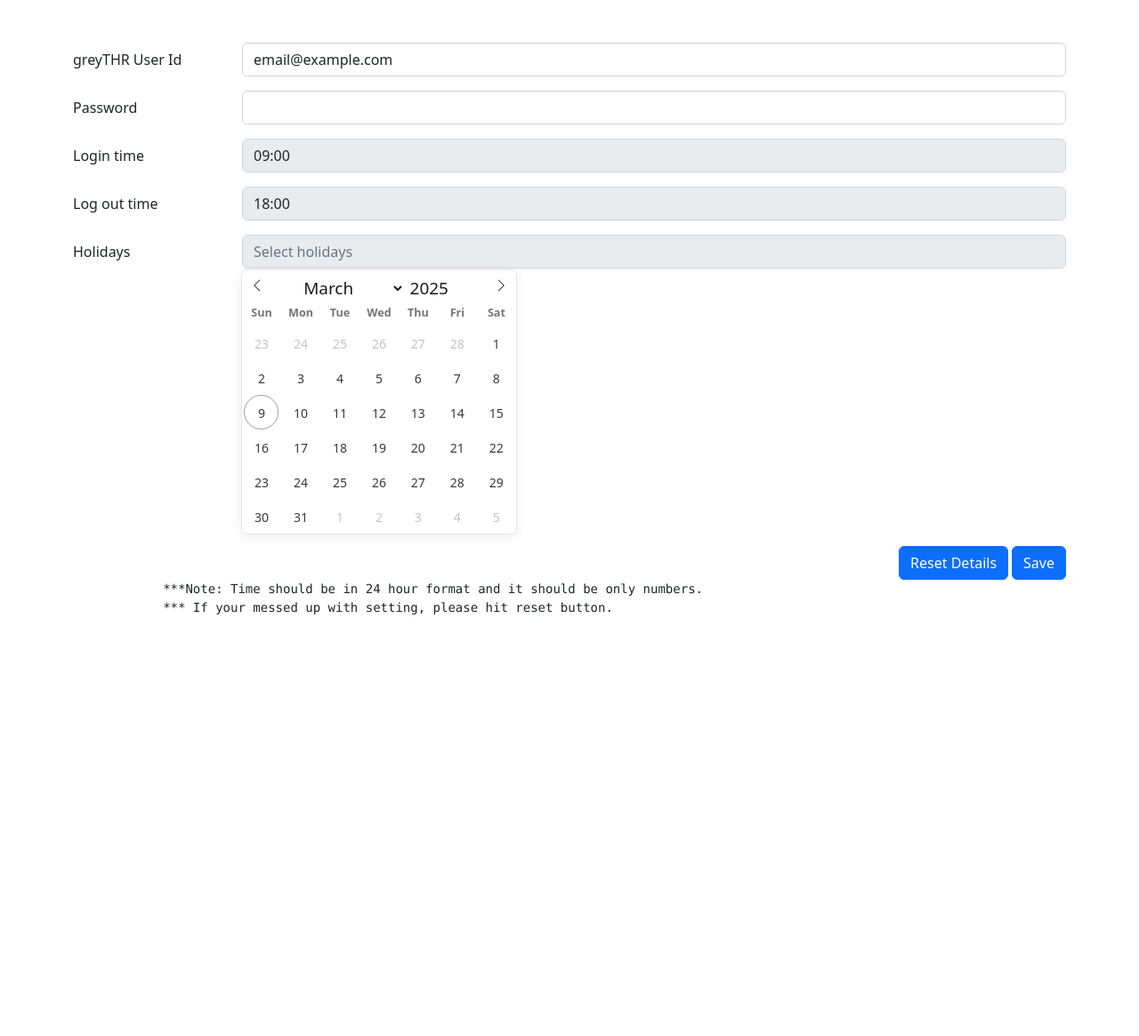
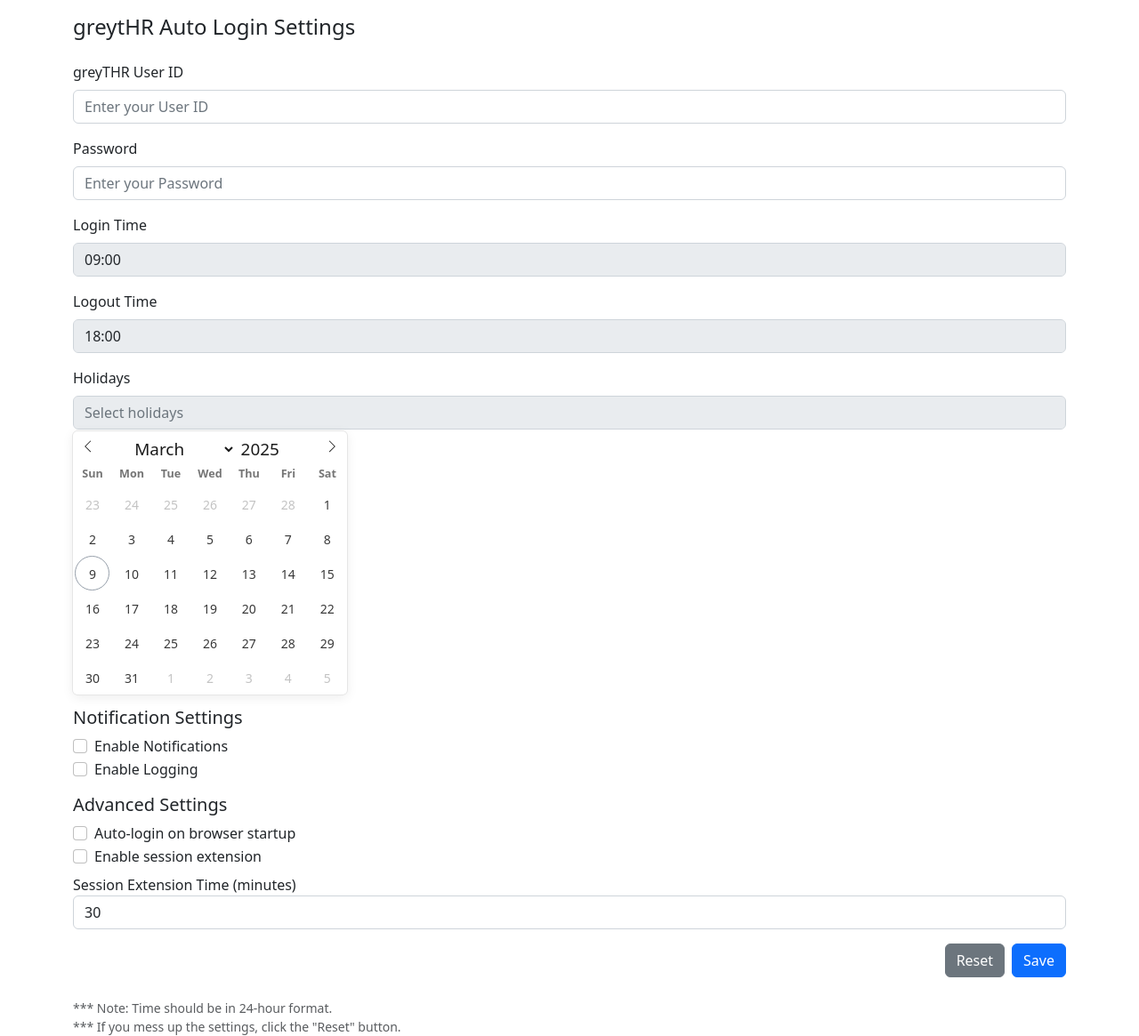
Before and after one commit to crazilazi/greytHRLoginExtension, a browser extension: page options.html in a window 1280 px wide. Shown: the whole page at 89% size. Before the commit the page ends 800 px from the top, so only its background shows below. Drawn offline with Linux system fonts and the light colour scheme.

Commit message:
More controlled settings

```diff
--- a/app/actions/common.js
+++ b/app/actions/common.js
@@ -1,5 +1,23 @@
+
+// Check if notifications are enabled
+export async function isNotificationsEnabled() {
+    let { enableNotifications } = await getObjectFromLocalStorage('enableNotifications');
+    enableNotifications = enableNotifications === undefined ? false : enableNotifications;
+    return enableNotifications; // Default to true if not set
+}
+
+// Check if logging is enabled
+export async function isLoggingEnabled() {
+    let { enableLogging } = await getObjectFromLocalStorage('enableLogging');
+    enableLogging = enableLogging === undefined ? false : enableLogging;
+    return enableLogging; // Default to true if not set
+}
+
 // Logging helper (console-only)
-const log = (message, level = 'info') => {
+const log = async (message, level = 'info') => {
+    let { enableLogging } = await chrome.storage.local.get('enableLogging');
+    enableLogging = enableLogging === undefined ? false : enableLogging;
+    if (!enableLogging) return;
     const timestamp = new Date().toString();
     const logEntry = `[${timestamp}] [${level.toUpperCase()}] ${message}`;
 
@@ -130,5 +148,18 @@
     return isHoliday;
 }
 
+// Check if auto-login on startup is enabled
+export async function isAutoLoginOnStartupEnabled() {
+    const { autoLoginOnStartup } = await getObjectFromLocalStorage('autoLoginOnStartup');
+    return autoLoginOnStartup === true; // Default to false if not set
+}
+
+// Get session extension time in milliseconds
+export async function getSessionExtensionTime() {
+    const { sessionExtensionTime } = await getObjectFromLocalStorage('sessionExtensionTime');
+    const extensionTime = sessionExtensionTime || 30; // Default to 30 minutes if not set
+    return extensionTime * 60000; // Convert minutes to milliseconds
+}
+
 // Export the log function for use in other files
 export { log };
--- a/app/app.js
+++ b/app/app.js
@@ -15,32 +15,7 @@
         }
     });
 
-    // Save holidays when the user clicks "Save"
-    const btnSave = document.getElementById('btnSave');
-    btnSave.addEventListener('click', async () => {
-        const logInTime = document.getElementById('loginTime').value;
-        const logOutTime = document.getElementById('logOutTime').value;
-        const huha = document.getElementById('huha').value;
-        const hahu = document.getElementById('hahu').value;
-        const holidays = fpHolidays.selectedDates.map(date => {
-            const year = date.getFullYear();
-            const month = String(date.getMonth() + 1).padStart(2, '0');
-            const day = String(date.getDate()).padStart(2, '0');
-            return `${year}-${month}-${day}`;
-        });
-
-        await saveObjectInLocalStorage({ logInTime, logOutTime, huha, hahu, holidays });
-        log('Saved user settings to local storage', 'info');
-
-        chrome.runtime.sendMessage({ action: 'reset' }, (response) => {
-            if (chrome.runtime.lastError) {
-                log(`Error sending message: ${chrome.runtime.lastError.message}`, 'error');
-            } else {
-                log('Message sent successfully', 'info');
-            }
-        });
-        alert("Your log in and log out time is set.");
-    });
+    // Initialize Flatpickr for login/logout time
     const fpLogIn = flatpickr(document.querySelector('#loginTime'), {
         enableTime: true,
         noCalendar: true,
@@ -56,9 +31,15 @@
         time_24hr: true,
         defaultDate: "18:00"
     });
-    const result = await getObjectFromLocalStorage(['logInTime', 'logOutTime', 'huha', 'hahu', 'holidays']);
+
+    // Load saved settings
+    const result = await getObjectFromLocalStorage([
+        'logInTime', 'logOutTime', 'huha', 'hahu', 'holidays',
+        'enableNotifications', 'enableLogging', 'autoLoginOnStartup',
+        'enableSessionExtension', 'sessionExtensionTime'
+    ]);
     log('Retrieved user settings from local storage', 'debug');
-    console.log('result', result);
+
     if (result.logInTime) document.getElementById('loginTime').value = result.logInTime;
     if (result.logOutTime) document.getElementById('logOutTime').value = result.logOutTime;
     if (result.huha) document.getElementById('huha').value = result.huha;
@@ -67,4 +48,52 @@
         document.getElementById('holidays').value = result.holidays.join(', ');
         fpHolidays.setDate(result.holidays);
     }
+    if (result.enableNotifications) document.getElementById('enableNotifications').checked = result.enableNotifications;
+    if (result.enableLogging) document.getElementById('enableLogging').checked = result.enableLogging;
+    if (result.autoLoginOnStartup) document.getElementById('autoLoginOnStartup').checked = result.autoLoginOnStartup;
+    if (result.enableSessionExtension) document.getElementById('enableSessionExtension').checked = result.enableSessionExtension;
+    if (result.sessionExtensionTime) document.getElementById('sessionExtensionTime').value = result.sessionExtensionTime;
+
+    // Save settings
+    document.getElementById('btnSave').addEventListener('click', async () => {
+        const logInTime = document.getElementById('loginTime').value;
+        const logOutTime = document.getElementById('logOutTime').value;
+        const huha = document.getElementById('huha').value;
+        const hahu = document.getElementById('hahu').value;
+        const holidays = fpHolidays.selectedDates.map(date => {
+            const year = date.getFullYear();
+            const month = String(date.getMonth() + 1).padStart(2, '0');
+            const day = String(date.getDate()).padStart(2, '0');
+            return `${year}-${month}-${day}`;
+        });
+        const enableNotifications = document.getElementById('enableNotifications').checked;
+        const enableLogging = document.getElementById('enableLogging').checked;
+        const autoLoginOnStartup = document.getElementById('autoLoginOnStartup').checked;
+        const enableSessionExtension = document.getElementById('enableSessionExtension').checked;
+        const sessionExtensionTime = document.getElementById('sessionExtensionTime').value;
+
+        await saveObjectInLocalStorage({
+            logInTime, logOutTime, huha, hahu, holidays,
+            enableNotifications, enableLogging, autoLoginOnStartup,
+            enableSessionExtension, sessionExtensionTime
+        });
+        log('Saved user settings to local storage', 'info');
+
+        chrome.runtime.sendMessage({ action: 'reset' }, (response) => {
+            if (chrome.runtime.lastError) {
+                log(`Error sending message: ${chrome.runtime.lastError.message}`, 'error');
+            } else {
+                log('Message sent successfully', 'info');
+            }
+        });
+        alert("Your settings have been saved.");
+    });
+
+    // Reset settings
+    document.getElementById('btnReset').addEventListener('click', async () => {
+        await chrome.storage.local.clear();
+        log('Reset all settings', 'info');
+        alert("Settings have been reset.");
+        window.location.reload();
+    });
 })();
--- a/options.html
+++ b/options.html
@@ -4,59 +4,86 @@
   <meta charset="UTF-8" />
   <meta http-equiv="X-UA-Compatible" content="IE=edge" />
   <meta name="viewport" content="width=device-width, initial-scale=1.0" />
-  <title>greytHR login notification</title>
+  <title>greytHR Auto Login</title>
   <link href="/app/styles/bootstrap.min.css" rel="stylesheet">
   <link rel="stylesheet" href="/app/styles/flatpickr.min.css">
-  </link>
   <link rel="stylesheet" href="/app/styles/app.css">
-  </link>
 </head>
 
 <body>
-  <div class="container mt-5">
-    <div class="mb-3 row">
-      <label for="huha" class="col-sm-2 col-form-label">greyTHR User Id</label>
-      <div class="col-sm-10">
-        <input type="text" class="form-control" id="huha" value="email@example.com">
+  <div class="container mt-3">
+    <h4 class="mb-4">greytHR Auto Login Settings</h4>
+
+    <!-- User Credentials -->
+    <div class="mb-3">
+      <label for="huha" class="form-label">greyTHR User ID</label>
+      <input type="text" class="form-control" id="huha" placeholder="Enter your User ID">
+    </div>
+    <div class="mb-3">
+      <label for="hahu" class="form-label">Password</label>
+      <input type="password" class="form-control" id="hahu" placeholder="Enter your Password">
+    </div>
+
+    <!-- Login/Logout Time -->
+    <div class="mb-3">
+      <label for="loginTime" class="form-label">Login Time</label>
+      <input type="text" class="form-control timepicker-ui-input" id="loginTime" placeholder="HH:MM">
+    </div>
+    <div class="mb-3">
+      <label for="logOutTime" class="form-label">Logout Time</label>
+      <input type="text" class="form-control timepicker-ui-input" id="logOutTime" placeholder="HH:MM">
+    </div>
+
+    <!-- Holidays -->
+    <div class="mb-3">
+      <label for="holidays" class="form-label">Holidays</label>
+      <input type="text" class="form-control" id="holidays" placeholder="Select holidays">
+    </div>
+
+    <!-- Notification Settings -->
+    <div class="mb-3">
+      <h5>Notification Settings</h5>
+      <div class="form-check">
+        <input class="form-check-input" type="checkbox" id="enableNotifications">
+        <label class="form-check-label" for="enableNotifications">Enable Notifications</label>
+      </div>
+      <div class="form-check">
+        <input class="form-check-input" type="checkbox" id="enableLogging">
+        <label class="form-check-label" for="enableLogging">Enable Logging</label>
       </div>
     </div>
-    <div class="mb-3 row">
-      <label for="hahu" class="col-sm-2 col-form-label">Password</label>
-      <div class="col-sm-10">
-        <input type="password" class="form-control" id="hahu">
+
+    <div class="mb-3">
+      <h5>Advanced Settings</h5>
+      <div class="form-check">
+        <input class="form-check-input" type="checkbox" id="autoLoginOnStartup">
+        <label class="form-check-label" for="autoLoginOnStartup">Auto-login on browser startup</label>
+      </div>
+      <div class="form-check">
+        <input class="form-check-input" type="checkbox" id="enableSessionExtension">
+        <label class="form-check-label" for="enableSessionExtension">Enable session extension</label>
+      </div>
+      <div class="form-group mt-2">
+        <label for="sessionExtensionTime">Session Extension Time (minutes)</label>
+        <input type="number" class="form-control" id="sessionExtensionTime" min="1" max="120" value="30">
       </div>
     </div>
-    <div class="mb-3 row">
-      <label for="loginTime" class="col-sm-2 col-form-label">Login time</label>
-      <div class="col-sm-10">
-        <input type="text" class="form-control timepicker-ui-input" id="loginTime" maxlength="2" min="9" max="11">
-      </div>
+
+    <!-- Buttons -->
+    <div class="d-flex justify-content-end">
+      <button type="button" class="btn btn-secondary me-2" id="btnReset">Reset</button>
+      <button type="button" class="btn btn-primary" id="btnSave">Save</button>
     </div>
-    <div class="mb-3 row">
-      <label for="logOutTime" class="col-sm-2 col-form-label">Log out time</label>
-      <div class="col-sm-10">
-        <input type="text" class="form-control timepicker-ui-input" id="logOutTime" maxlength="2" min="17" max="19">
-      </div>
-    </div>
-    <div class="mb-3 row">
-      <label for="holidays" class="col-sm-2 col-form-label">Holidays</label>
-      <div class="col-sm-10">
-        <input type="text" class="form-control" id="holidays" placeholder="Select holidays">
-      </div>
-    </div>
-    <div class="d-flex flex-row-reverse">
-      <button type="button" class="btn btn-primary ms-1" id="btnSave">Save</button>
-      <button type="button" class="btn btn-primary" id="btnReset">Reset Details</button>
-    </div>
-    <div class="mb-3 row">
-      <div class="col-sm-12">
-        <pre>
-            ***Note: Time should be in 24 hour format and it should be only numbers.
-            *** If your messed up with setting, please hit reset button.
-        </pre>
-      </div>
+
+    <!-- Notes -->
+    <div class="mt-4 text-muted">
+      <small>
+        *** Note: Time should be in 24-hour format.<br>
+        *** If you mess up the settings, click the "Reset" button.
+      </small>
     </div>
   </div>
+
   <script src="app/libs/bootstrap.bundle.min.js"></script>
   <script src="app/libs/flatpickr.js"></script>
   <script src="app/app.js"></script>
```
Also changed, not shown: app/actions/backgroundProcessor.js (+19 -19 lines), popup.html (deleted, +0 -65 lines), manifest.json.
